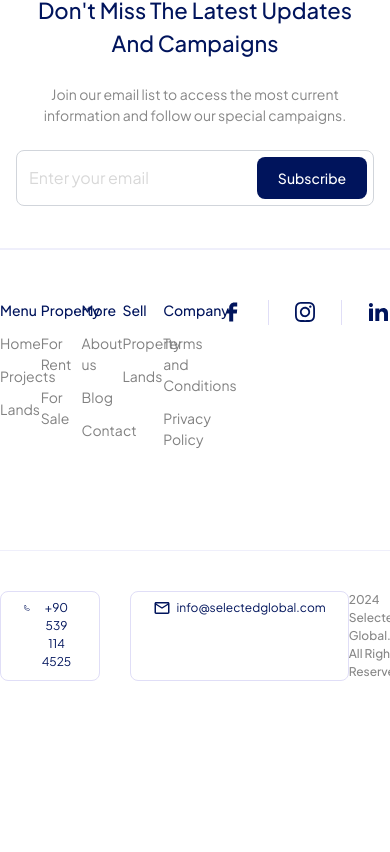
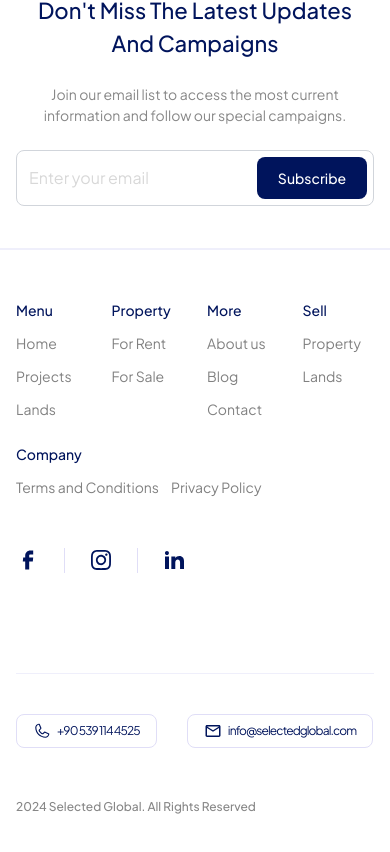
Before and after one commit to dcaltekin/selected-global-case, a Next.js app: page / in a window 390 px wide. Shown: the part 2673-3525 px from the top of the page. Before the commit the page ends 3404 px from the top, so only its background shows below. Built offline with nearby package versions, Linux system fonts and the light colour scheme.

Commit message:
ADDED: footer-for-tablet-and-mobile

```diff
--- a/app/components/Footer.jsx
+++ b/app/components/Footer.jsx
@@ -11,9 +11,10 @@ export default function Footer() {
   return (
     <>
       <div className="bg-[#EFEFFB] w-full  h-[1.5px]  mt-[50px]"></div>
-      <div className="container mx-auto mt-[50px] mb-[50px]">
-        <div className="flex justify-between gap-x-4">
-          <div className="grid grid-cols-5  text-[14px]">
+      <div className="container mx-auto mt-[50px] mb-[50px] px-4 lg:px-0">
+        <div className="flex flex-col md:flex-row gap-y-[50px] justify-between gap-x-4">
+          <div className="flex flex-col md:flex-row gap-y-[24px] gap-x-[64px] order-1">
+            <div className="grid grid-cols-4 gap-x-[24px] md:gap-x-[64px]  text-[14px]">
               <ul className="flex flex-col gap-y-[12px]">
                 <li className="text-[#00145C] font-medium">Menu</li>
                 <li className="text-[#818181]">Home</li>
@@ -36,13 +37,16 @@ export default function Footer() {
                 <li className="text-[#818181]">Property</li>
                 <li className="text-[#818181]">Lands</li>
               </ul>
-            <ul className="flex flex-col gap-y-[12px]">
-              <li className="text-[#00145C] font-medium">Company</li>
-              <li className="text-[#818181]">Terms and Conditions</li>
-              <li className="text-[#818181]">Privacy Policy</li>
-            </ul>
             </div>
-          <div className="flex gap-x-[24px]">
+            <div className="text-[14px]">
+              <div className="text-[#00145C] font-medium">Company</div>
+              <div className="text-[#818181] flex flex-row  md:flex-col gap-[12px] mt-[12px]">
+                <div>Terms and Conditions </div>
+                <div>Privacy Policy</div>
+              </div>
+            </div>
+          </div>
+          <div className="flex gap-x-[24px] order-2">
             <FacebookIcon />
             <div className="h-[25px] w-[1px] bg-[#E0DEF7]"></div>
             <InstagramIcon />
@@ -51,13 +55,13 @@ export default function Footer() {
           </div>
         </div>
         <div className="bg-[#EFEFFB] w-full  h-[1.5px]  mt-[100px]"></div>
-        <div className="flex justify-between mt-[40px]">
-          <div className="flex gap-x-[30px]">
-            <button className="px-[22px] py-[7px] rounded-[8px] text-[#00145C] text-[12px] flex gap-x-[6px] border-[1px] border-[#E0DEF7]">
+        <div className="flex flex-col md:flex-row gap-y-[50px] justify-between mt-[40px]">
+          <div className="flex gap-x-[30px] -tracking-[0.9px]">
+            <button className="px-4 md:px-[22px] py-[7px] rounded-[8px] text-[#00145C] text-[12px] flex gap-x-[6px] border-[1px] border-[#E0DEF7]">
               <PhoneFooter />
               +90 539 114 4525
             </button>
-            <button className="px-[22px] py-[7px] rounded-[8px] text-[#00145C] text-[12px] flex gap-x-[6px] border-[1px] border-[#E0DEF7]">
+            <button className="px-4 md:px-[22px] py-[7px] rounded-[8px] text-[#00145C] text-[12px] flex gap-x-[6px] border-[1px] border-[#E0DEF7]">
               <MailFooter />
               info@selectedglobal.com
             </button>
```
Lines whose indentation alone changed are shown as unchanged.
